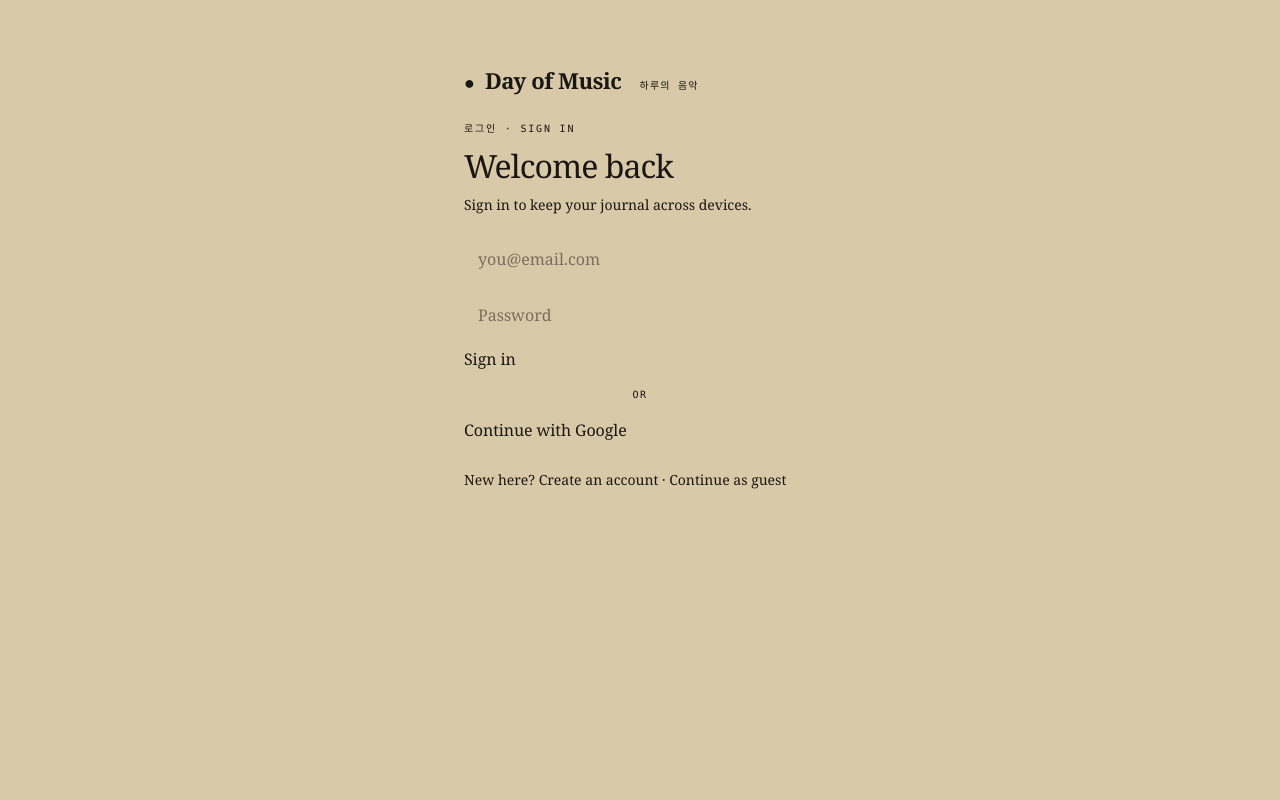
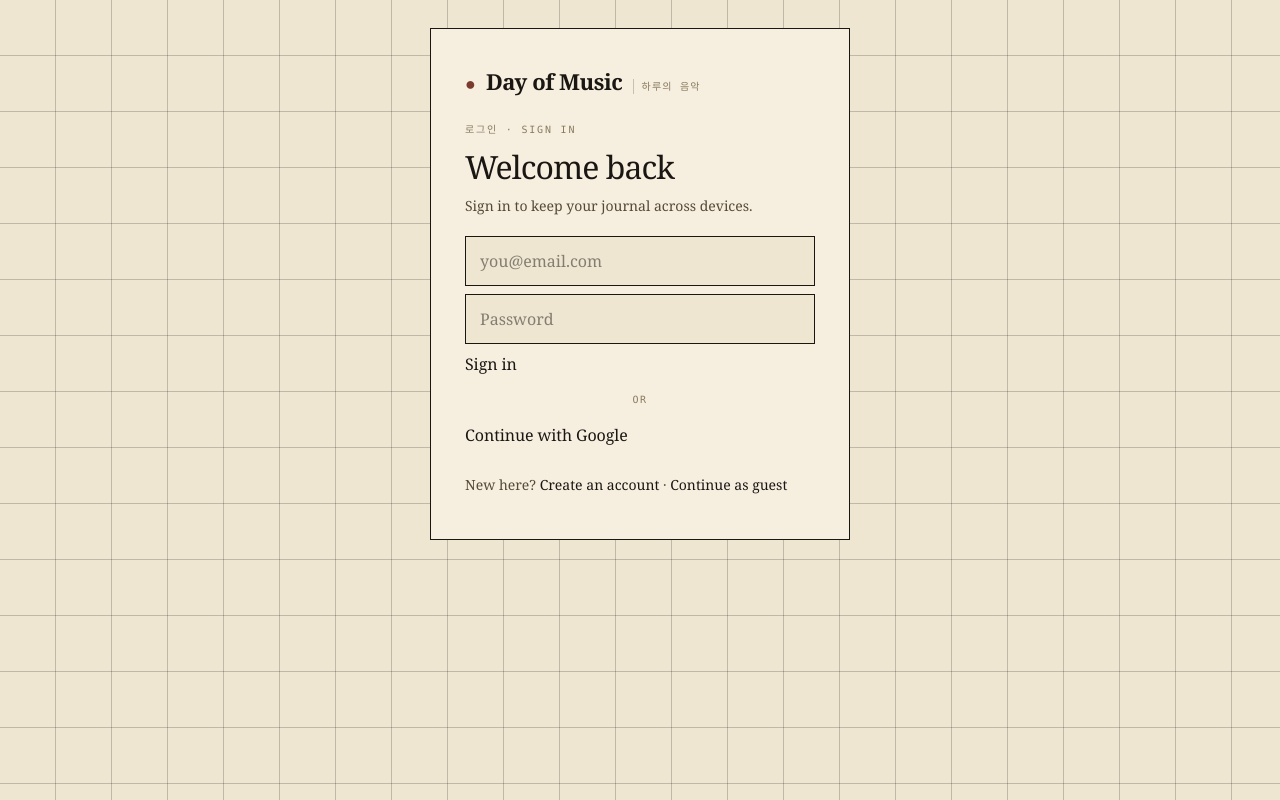
Before and after one commit to hit-that-drum/day-of-music, a Next.js app: page /signin in a window 1280 px wide. Built offline with nearby package versions, Linux system fonts and the light colour scheme; no server answers.

Commit message:
[feature/260529-styling] make un-transparent the modal background-color

```diff
--- a/src/components/day-of-music/day-of-music-app.tsx
+++ b/src/components/day-of-music/day-of-music-app.tsx
@@ -128,10 +128,11 @@ export function DayOfMusicApp() {
   const isGuest = configured && !authLoading && !user;
 
   return (
-    <div className="dom-stage">
+    // Theme vars are applied to the stage so the modals (scrim/add-flow/share),
+    // which render outside .dom-root, inherit them too.
+    <div className="dom-stage" ref={rootRef}>
       <div
         className="dom-root"
-        ref={rootRef}
         data-grid={tweaks.aesthetic === "editorial" || tweaks.aesthetic === "dark" ? "1" : "0"}
         data-rail={screen === "week" && tweaks.showJournal ? "1" : "0"}
       >
--- a/src/components/day-of-music/home-landing.tsx
+++ b/src/components/day-of-music/home-landing.tsx
@@ -23,8 +23,8 @@ export function HomeLanding() {
   }, []);
 
   return (
-    <div className="dom-stage">
-      <div className="dom-root" ref={rootRef} data-grid="1" data-rail="0">
+    <div className="dom-stage" ref={rootRef}>
+      <div className="dom-root" data-grid="1" data-rail="0">
         <header className="dom-topbar">
           <div className="dom-brand">
             <span className="dom-brand-mark">●</span>
--- a/src/styles/day-of-music.css
+++ b/src/styles/day-of-music.css
@@ -3,6 +3,20 @@
 
 .dom-stage {
   --font-body: "Spectral", Georgia, serif;
+  /* Editorial-theme defaults so pages/elements that don't run applyTheme
+     (auth cards, modals) still resolve every color var. applyTheme overrides
+     these inline per chosen theme. */
+  --bg: #efe6d2;
+  --panel: #f6efe0;
+  --ink: #1a1612;
+  --ink2: #564a36;
+  --ink3: #8a7a5d;
+  --line: #1a1612;
+  --lineSoft: rgba(26, 22, 18, 0.22);
+  --accent: #7a3b2e;
+  --chip: rgba(26, 22, 18, 0.06);
+  --coverShadow: 0 1px 2px rgba(0, 0, 0, 0.06);
+  --coverRadius: 0px;
   background: #d8c9a8;
   min-height: 100vh;
   font-family: var(--font-body);
```
